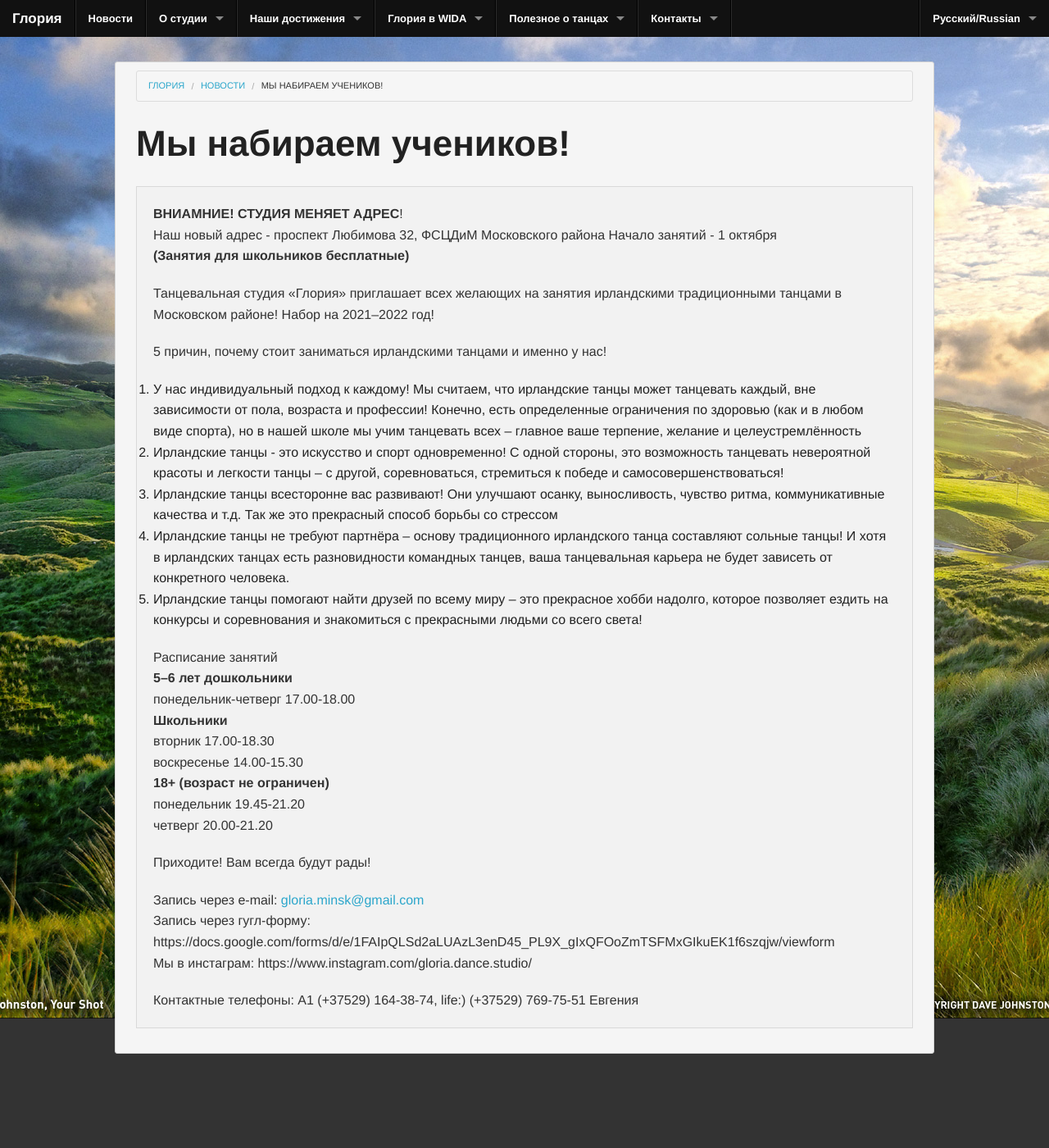
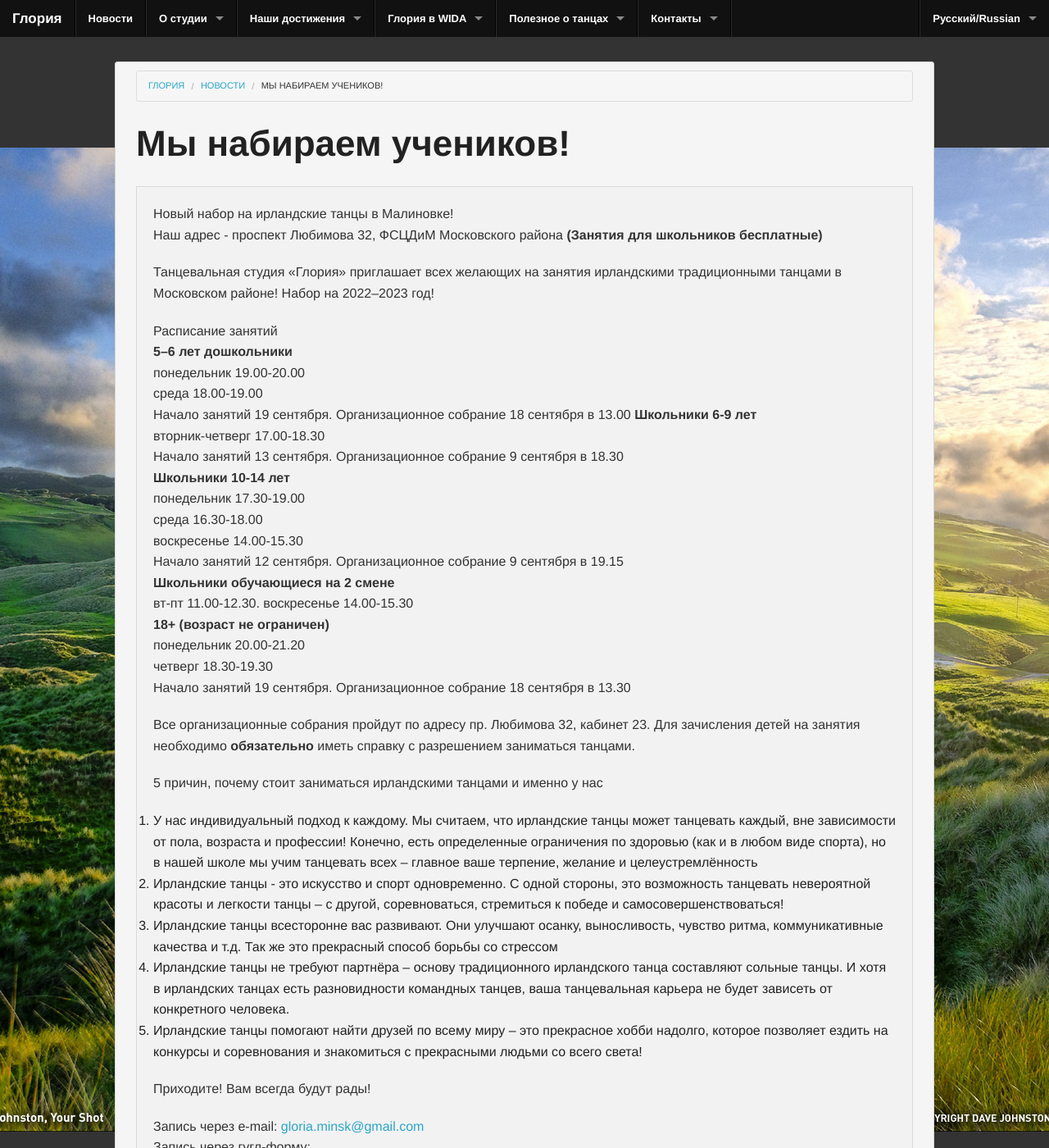
Before and after one commit to gloria-studio/gloria-studio.github.io, a Jekyll site: the page built from _posts/2015-08-26-we-recruit-studens.md, in a window 1280 px wide and 1400 px high. Shown: the whole window at 82% size. Built offline with Jekyll 4.4.1, drawn with Linux system fonts in a browser that asks for light colours; some of the changed text lies outside the part shown.

Commit message:
Update 2015-08-26-we-recruit-studens.md

```diff
--- a/_posts/2015-08-26-we-recruit-studens.md
+++ b/_posts/2015-08-26-we-recruit-studens.md
@@ -5,37 +5,48 @@
 published: true
 ---
 
-**ВНИАМНИЕ! СТУДИЯ МЕНЯЕТ АДРЕС**!
-Наш новый адрес - проспект Любимова 32, ФСЦДиМ Московского района
-Начало занятий - 1 октября
+Новый набор на ирландские танцы в Малиновке!
+Наш  адрес - проспект Любимова 32, ФСЦДиМ Московского района
 **(Занятия для школьников бесплатные)**
 
-Танцевальная студия «Глория» приглашает всех желающих на занятия ирландскими традиционными танцами в Московском районе! Набор на 2021--2022 год!
-
-5 причин, почему стоит заниматься ирландскими танцами и именно у нас!
-
-1. У нас индивидуальный подход к каждому! Мы считаем, что ирландские танцы может танцевать каждый, вне зависимости от пола, возраста и профессии! Конечно, есть определенные ограничения по здоровью (как и в любом виде спорта), но в нашей школе мы учим танцевать всех – главное ваше терпение, желание и целеустремлённость
-2. Ирландские танцы - это искусство и спорт одновременно! С одной стороны, это возможность танцевать невероятной красоты и легкости танцы – с другой, соревноваться, стремиться к победе и самосовершенствоваться!
-3. Ирландские танцы всесторонне вас развивают! Они улучшают осанку, выносливость, чувство ритма, коммуникативные качества и т.д. Так же это прекрасный способ борьбы со стрессом
-4. Ирландские танцы не требуют партнёра – основу традиционного ирландского танца составляют сольные танцы! И хотя в ирландских танцах есть разновидности командных танцев, ваша танцевальная карьера не будет зависеть от конкретного человека.
-5. Ирландские танцы помогают найти друзей по всему миру – это прекрасное хобби надолго, которое позволяет ездить на конкурсы и соревнования и знакомиться с прекрасными людьми со всего света!
-
+Танцевальная студия «Глория» приглашает всех желающих на занятия ирландскими традиционными танцами в Московском районе! Набор на 2022--2023 год!
 
 Расписание занятий
 **5–6 лет дошкольники**
-понедельник-четверг 17.00-18.00
-**Школьники**
-вторник    17.00-18.30
+понедельник 19.00-20.00
+среда 18.00-19.00
+Начало занятий 19 сентября. Организационное собрание 18 сентября в 13.00
+**Школьники 6-9 лет**
+вторник-четверг 17.00-18.30
+Начало занятий 13 сентября. Организационное собрание 9 сентября в 18.30
+**Школьники 10-14 лет**
+понедельник 17.30-19.00
+среда 16.30-18.00
 воскресенье 14.00-15.30
+Начало занятий 12 сентября. Организационное собрание 9 сентября в 19.15
+**Школьники обучающиеся на 2 смене**
+вт-пт 11.00-12.30. воскресенье 14.00-15.30
 **18+ (возраст не ограничен)**
-понедельник 19.45-21.20
-четверг 20.00-21.20
+понедельник 20.00-21.20
+четверг 18.30-19.30
+Начало занятий 19 сентября. Организационное собрание 18 сентября в 13.30
+
+Все организационные собрания пройдут по адресу пр. Любимова 32, кабинет 23. Для зачисления детей на занятия необходимо **обязательно** иметь справку с разрешением заниматься танцами.
+
+5 причин, почему стоит заниматься ирландскими танцами и именно у нас
+
+1. У нас индивидуальный подход к каждому. Мы считаем, что ирландские танцы может танцевать каждый, вне зависимости от пола, возраста и профессии! Конечно, есть определенные ограничения по здоровью (как и в любом виде спорта), но в нашей школе мы учим танцевать всех – главное ваше терпение, желание и целеустремлённость
+2. Ирландские танцы - это искусство и спорт одновременно. С одной стороны, это возможность танцевать невероятной красоты и легкости танцы – с другой, соревноваться, стремиться к победе и самосовершенствоваться!
+3. Ирландские танцы всесторонне вас развивают. Они улучшают осанку, выносливость, чувство ритма, коммуникативные качества и т.д. Так же это прекрасный способ борьбы со стрессом
+4. Ирландские танцы не требуют партнёра – основу традиционного ирландского танца составляют сольные танцы. И хотя в ирландских танцах есть разновидности командных танцев, ваша танцевальная карьера не будет зависеть от конкретного человека.
+5. Ирландские танцы помогают найти друзей по всему миру – это прекрасное хобби надолго, которое позволяет ездить на конкурсы и соревнования и знакомиться с прекрасными людьми со всего света!
+
 
 
 Приходите! Вам всегда будут рады!
 
 Запись через e-mail: [gloria.minsk@gmail.com](mailto:gloria.minsk@gmail.com)
-Запись через гугл-форму: https://docs.google.com/forms/d/e/1FAIpQLSd2aLUAzL3enD45_PL9X_gIxQFOoZmTSFMxGIkuEK1f6szqjw/viewform
+Запись через гугл-форму:   https://docs.google.com/forms/d/e/1FAIpQLSd2aLUAzL3enD45_PL9X_gIxQFOoZmTSFMxGIkuEK1f6szqjw/viewform
 Мы в инстаграм: https://www.instagram.com/gloria.dance.studio/
 
-Контактные телефоны: А1 (+37529) 164-38-74, life:) (+37529) 769-75-51 Евгения
+Контактный телефоны: А1 (+37529) 164-38-74 Евгения
```
